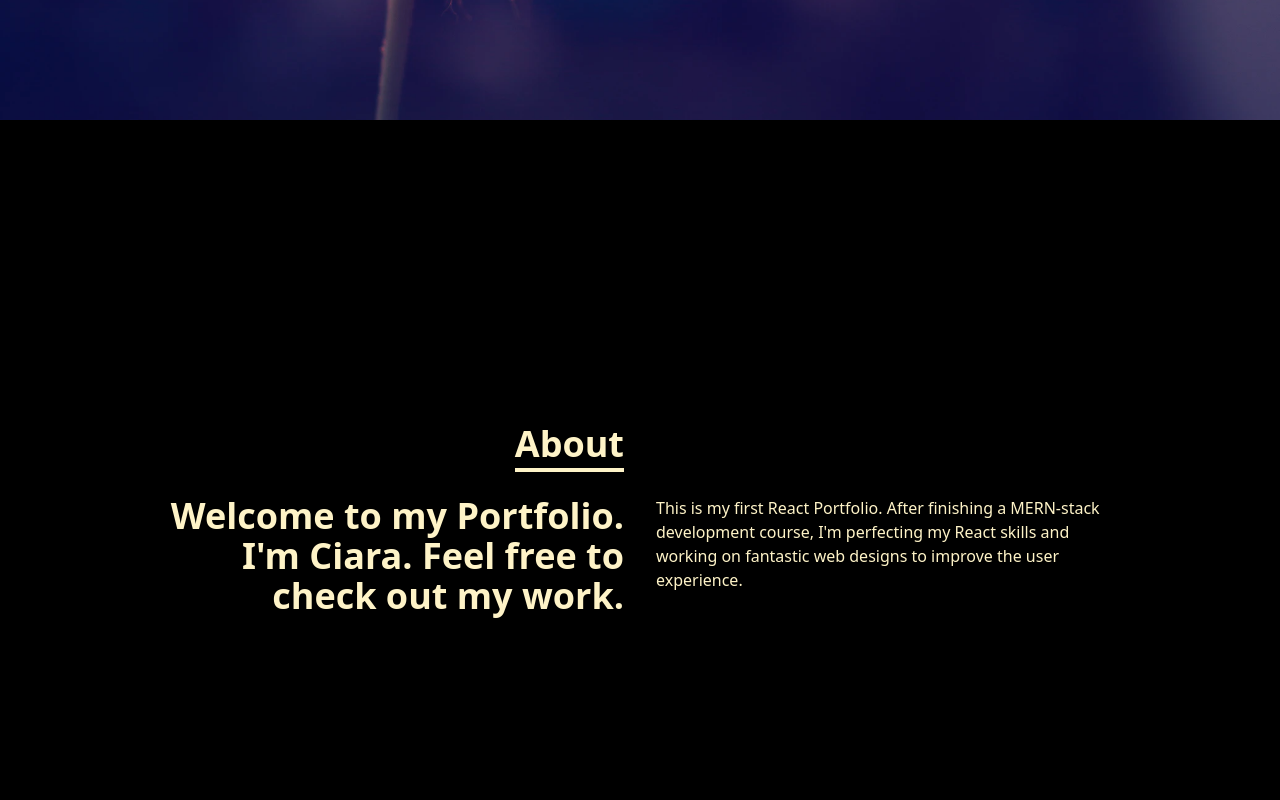
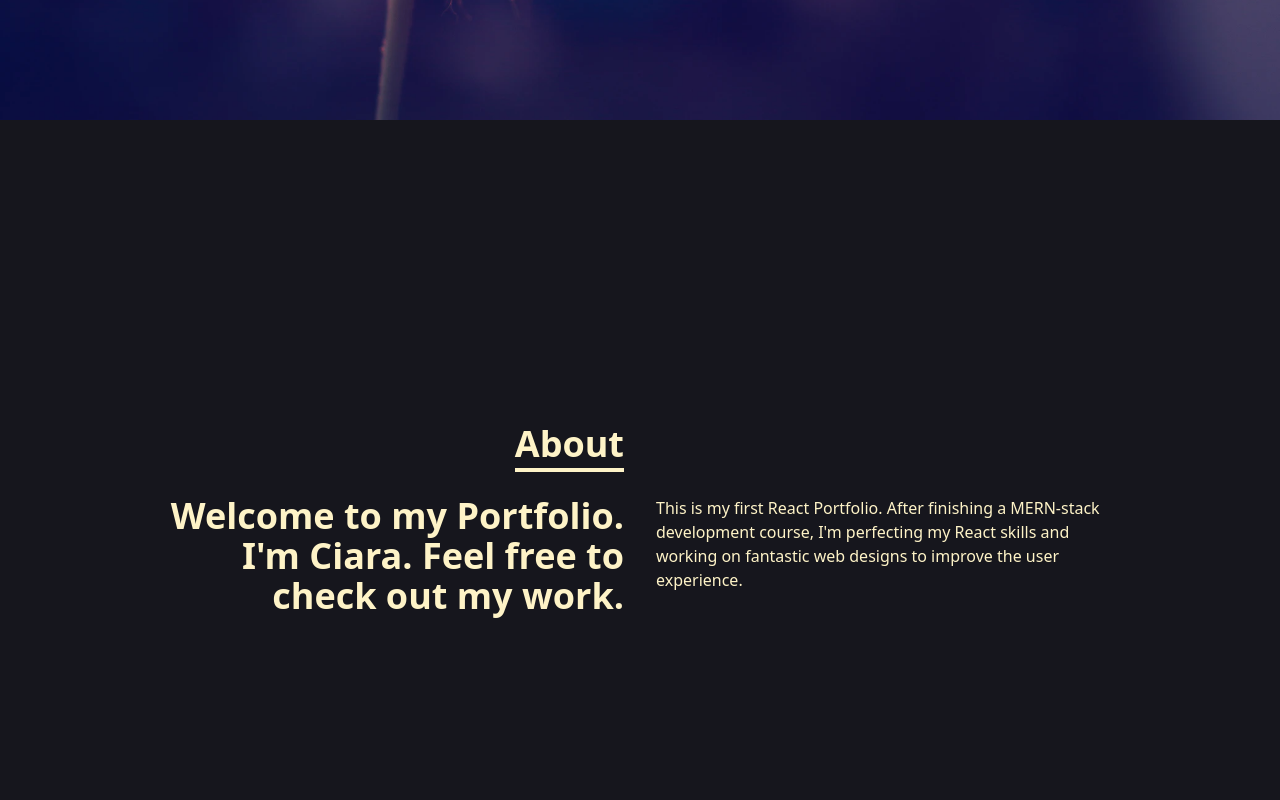
Before and after one commit to NumiBlue/reactportfolio, a React (Create React App) app: page / in a window 1280 px wide. Shown: the part 680-1480 px from the top of the page. Built offline with nearby package versions, Linux system fonts and the light colour scheme; a web font is replaced by a local one.

Commit message:
introduces eigengrau

```diff
--- a/src/components/About.jsx
+++ b/src/components/About.jsx
@@ -2,7 +2,7 @@ import React from 'react'
 
 const About = () => {
   return (
-    <div name='about' className='w-full h-screen bg-black text-amber-100'>
+    <div name='about' className='w-full h-screen bg-[#16161D] text-amber-100'>
       <div className='flex flex-col justify-center items-center w-full h-full'>
         <div className='max-w-[1000px] w-full grid grid-cols-2 gap-8'>
           <div className='sm:text-right pb-8 pl-4'>
```
